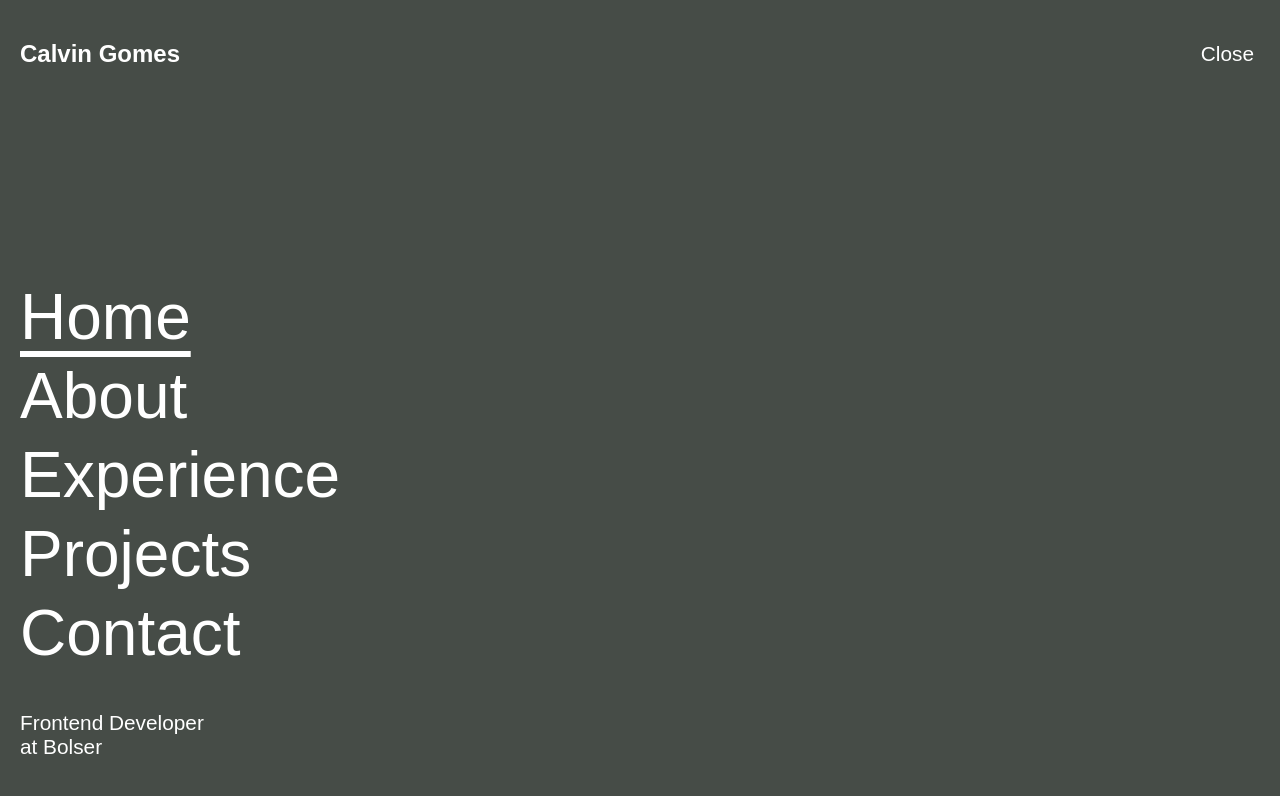
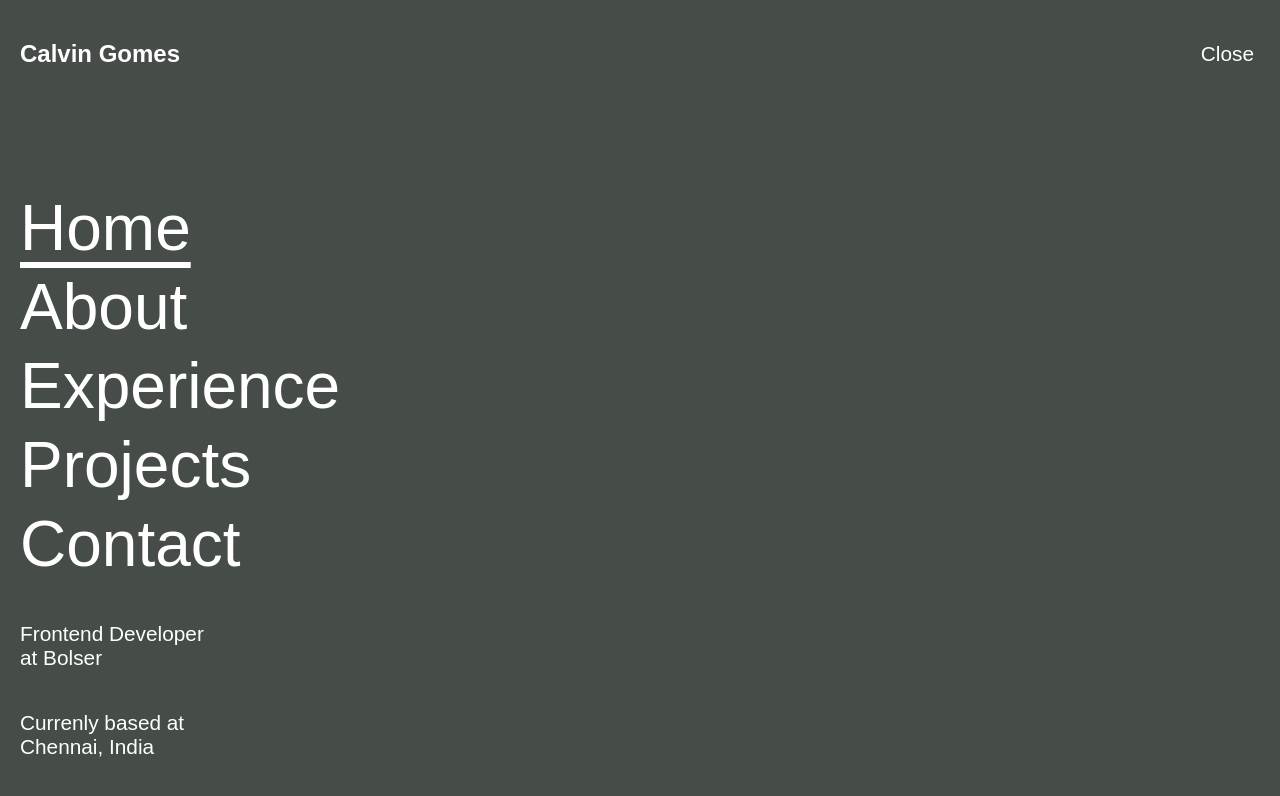
Before and after one commit to calvingomes/calvin-portfolio, a Next.js app: page / in a window 1280 px wide. Both pictures are taken after a click on the button "Menu". Shown: the top 796 px of the page. Built offline with nearby package versions, Linux system fonts and the light colour scheme.

Commit message:
REVERT: test vercel auto deployments

```diff
--- a/components/Navbar/Navbar.tsx
+++ b/components/Navbar/Navbar.tsx
@@ -70,7 +70,7 @@ export default function Navbar() {
             <li><Link className={pathname === "/contact" ? styles.active : ""} href="/contact">Contact</Link></li>
           </ul>
           <p>Frontend Developer <br/>at Bolser</p>
-          {/* <p>Currenly based at <br/>Chennai, India</p> */}
+          <p>Currenly based at <br/>Chennai, India</p>
         </div>
       </div>
     </nav>
```
